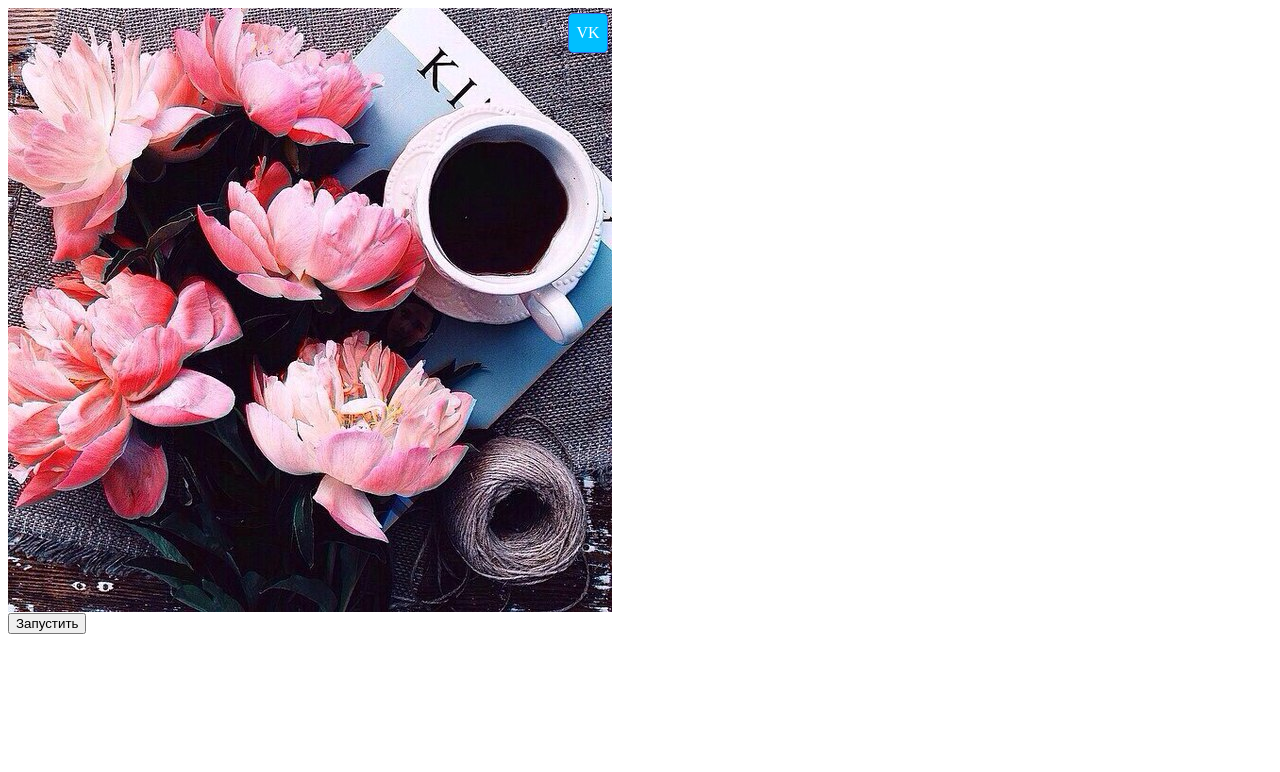
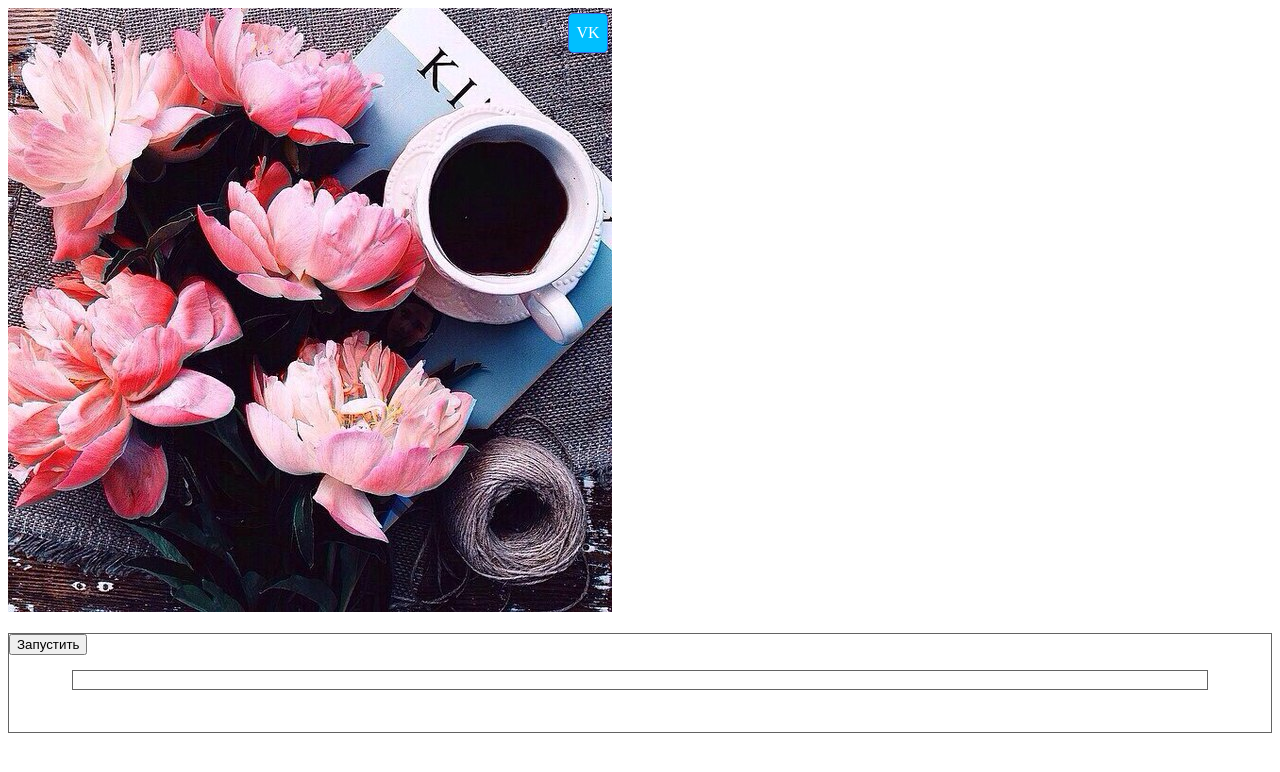
Before and after one commit to 0smir/fullstack_academy, a plain HTML site: page event/event.html in a window 1280 px wide. Drawn offline with nearby package versions, Linux system fonts and the light colour scheme.

Commit message:
add styles for progress bar

```diff
--- a/event/event.css
+++ b/event/event.css
@@ -25,3 +25,21 @@
 	background-color: #00bfff;
 	color: #ffffff;
 }
+
+.button-aray{
+	min-height: 100px;
+	margin: 20px auto;
+	border: 1px solid #636363;
+}
+
+.road{
+	height: 20px;
+	width: 90%;
+	margin: 15px auto;
+	border: 1px solid #636363;
+}
+.road-inner{
+	height: 100%;
+	width: 0;
+	background-color: #b22222;
+}
```
